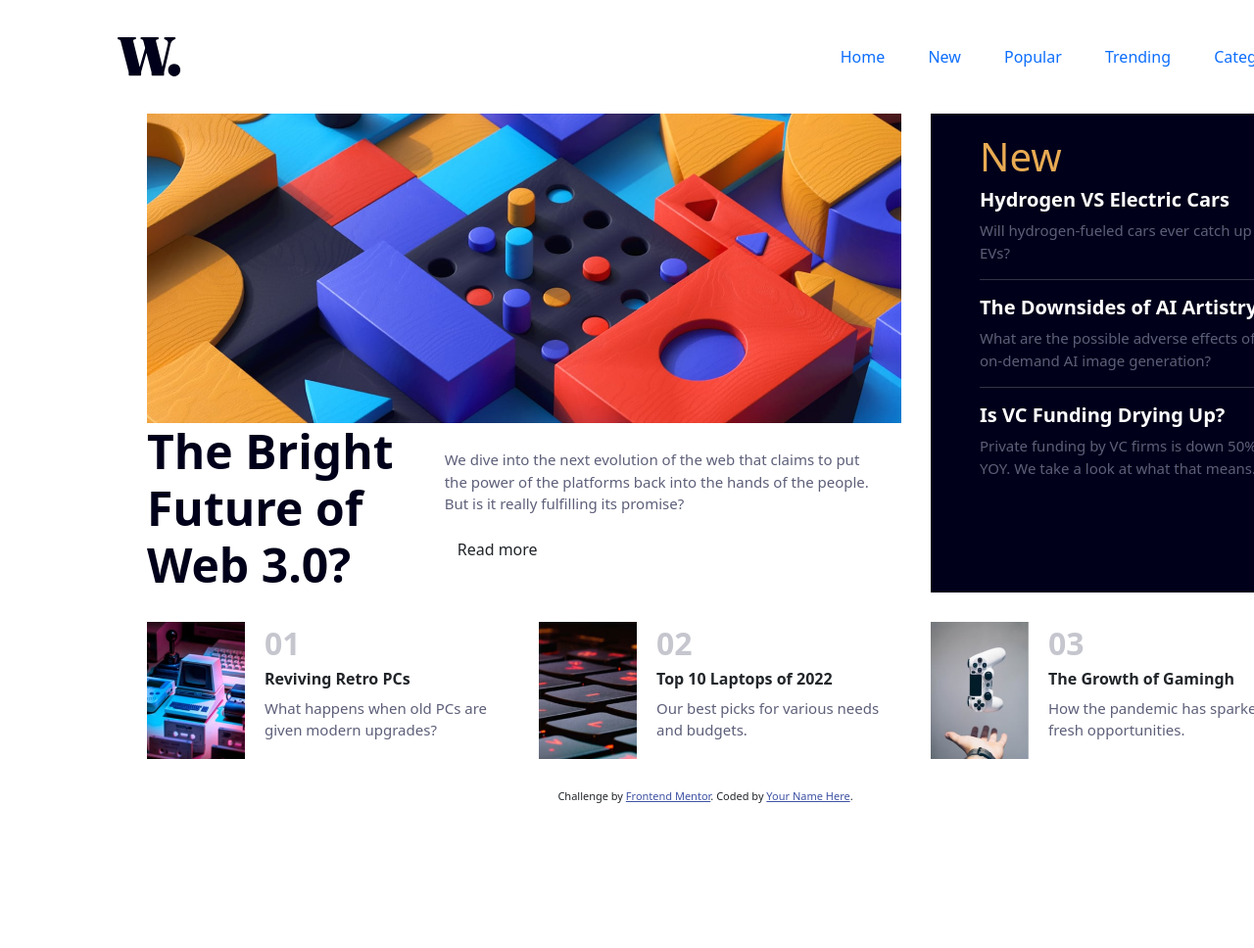
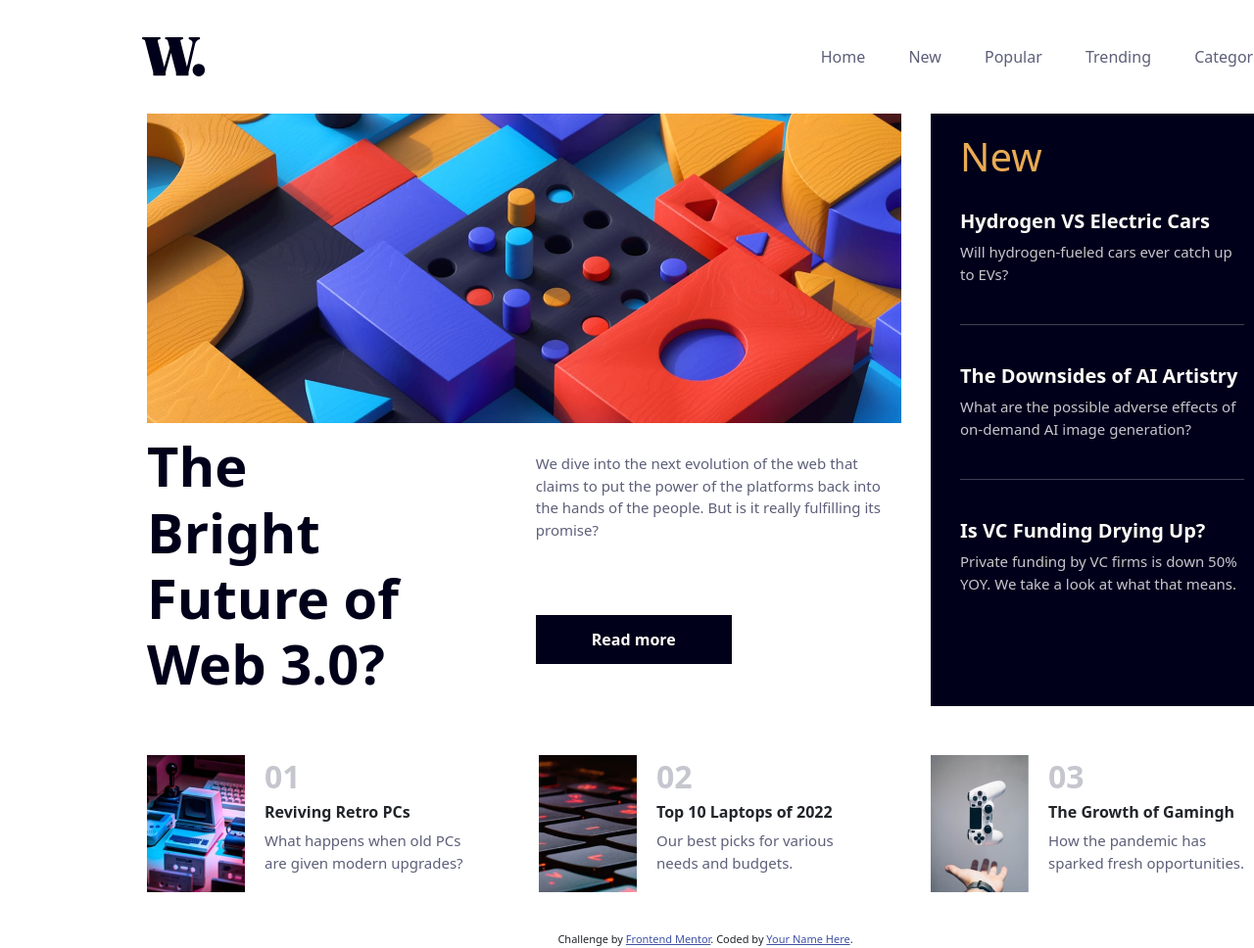
Before and after one commit to DaniJFerreira/W_News_Homepage, a plain HTML site: page index.html in a window 1280 px wide. Shown: the top 968 px of the page at 98% size. Before the commit the page ends 822 px from the top, so only its background shows below. Drawn offline with nearby package versions, Linux system fonts and the light colour scheme; files whose address does not match are found by name.

Commit message:
Last adjustment font color, size, buttom color,

```diff
--- a/css/style.css
+++ b/css/style.css
@@ -19,6 +19,7 @@ h1{
 h2{
    font-size: 2.5rem;
    color:  hsl(35, 77%, 62%);
+   margin-bottom: 30px;
 }
 
 h3{
@@ -32,7 +33,7 @@ h4{
 }
 
 h5{
-    color:white;
+    color:hsl(36, 100%, 99%);
     font-weight: bold;
 }
 
@@ -41,21 +42,22 @@ h6{
 }
 
 hr{
-    color:hsl(233, 8%, 79%);
+    color:hsl(36, 100%, 99%);
+    margin: 40px auto;
 }
-
 
 .navbar a{
     text-decoration: none;
+    color: hsl(236, 13%, 42%);
 }
 
 .navbar img{
-    margin: 30px 120px;
+    margin: 30px 145px;
 }
 
 .navbar ul{
     display: inline;
-    margin: 10px 100px;
+    margin: 10px 120px;
     padding: auto 20px;
 }
 
@@ -66,16 +68,27 @@ hr{
     padding: auto 20px;
 }
 
+.btn{
+    margin-top: 60px;
+    width: 200px;
+    height: 50px;
+    border-radius: 0%;
+    background-color: hsl(240, 100%, 5%);
+    color: hsl(36, 100%, 99%);
+    font-weight: bold;
+    border-width: 1px;
+    border-style: solid;
+}
+
 .mainArtContent{
-    margin: auto 20px;
+    margin: 30px 0px 0px 0px;
     padding: 0px;
 }
 
 .mainContent{
    display: flex;
    width: auto;
-    margin: 0px;
-   left: 20%;
+
 }
 
 .heroImage img{
@@ -90,31 +103,36 @@ hr{
 }
 
 .container{
-    width: 1200px;
+    width: 1150px;
     display: flex;
     margin: auto;
     padding: 0px;
 }
 
 .container h1{
-    font-size: 3rem;
+    font-size: 3.5rem;
     margin: 0px;
+    padding: 10px 120px 10px 0px;
     font-weight: bold;
 }
 
 .sideContent{
     position: relative;
- width: 400px;
+    width: 350px;
     margin: 0px;
- padding: 20px 50px;
+    padding: 20px 30px;
     background-color: hsl(240, 100%, 5%);
+}
+
+.sideContent p{
+   color: hsl(233, 8%, 79%);
 }
 
 .article{
     display: flex;
     width: 400px;
     margin: 0px;
-    padding: 30px 10px 30px 0px;
+    padding: 50px 40px 40px 0px;
 }
 
 .article img{
```
Also changed, not shown: index.html (+0 -2 lines). Lines whose indentation alone changed are shown as unchanged.
